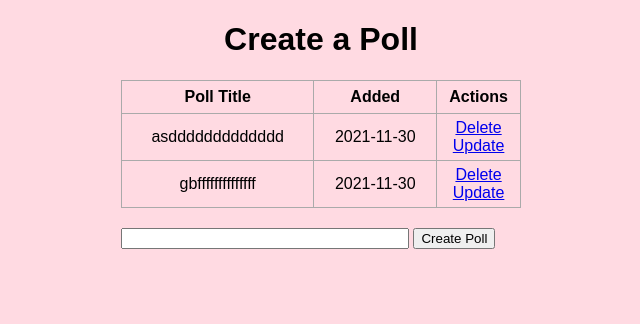
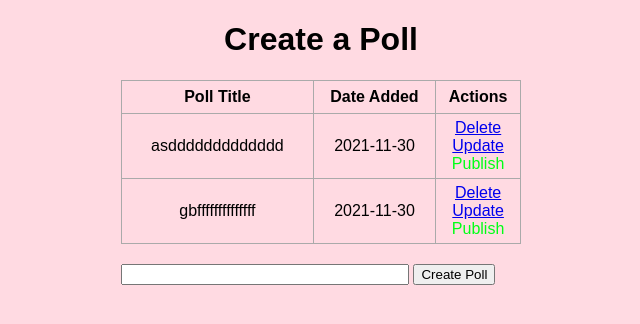
Before and after one commit to whunnius/DoodlePollClone, a Flask app: page / in a window 1280 px wide. Shown: the top 324 px of the page, without its empty margins (319-959 px from the left). Run offline with Flask 2, Linux system fonts and the light colour scheme; data comes from the database, SQL or seed files in the repository; both versions use the stored data as it was after the commit.

Commit message:
init app with procfile

```diff
--- a/app.py
+++ b/app.py
@@ -12,21 +12,25 @@ class Todo(db.Model):
     id = db.Column(db.Integer, primary_key=True)
     content = db.Column(db.String(200), nullable=False)
     date_created = db.Column(db.DateTime, default=datetime.now)
+    published = db.Column(db.Boolean,default=False)
+
+
 
     def __repr__(self):
         return '<Task %r>' % self.id
 
 
+#task_content is the entered in poll name by the admin i.e "wewe"
+#tasks is a list of tasks
+
 
 
 @app.route('/', methods=['POST', 'GET'])
-
-
 def index():
     if request.method == 'POST':
         task_content = request.form['content']
+
         new_task = Todo(content=task_content)
-
         try:
             db.session.add(new_task)
             db.session.commit()
@@ -36,6 +40,7 @@ def index():
 
     else:
         tasks = Todo.query.order_by(Todo.date_created).all()
+
         return render_template('index.html',tasks=tasks)
 
 
@@ -55,6 +60,7 @@ def update(id):
     task = Todo.query.get_or_404(id)
     if request.method == 'POST':
         task.content = request.form['content']
+        print(task.content)
         try:
             db.session.commit()
             return redirect('/')
@@ -62,6 +68,25 @@ def update(id):
             return 'Issue updating Schedule'
     else:
         return render_template('update.html',task=task)
+
+@app.route('/publish/<int:id>')
+def publish(id):
+    task = Todo.query.get_or_404(id)
+    if(task.published==False):
+        task.published =True
+    else:
+        task.published =False
+    try:
+        db.session.commit()
+        return redirect('/')
+    except:
+        return 'Issue publishing Schedule'
+
+
+
+
+
+
 if __name__ == "__main__":
     db.create_all()
     app.run(debug=True)
--- a/static/css/main.css
+++ b/static/css/main.css
@@ -34,3 +34,21 @@ td {
 #content {
     width: 70%;
 }
+
+a.button {
+    -webkit-appearance: button;
+    -moz-appearance: button;
+    appearance: button;
+
+    text-decoration: none;
+    color: rgb(0, 255, 21);
+}
+
+a.button1 {
+    -webkit-appearance: button;
+    -moz-appearance: button;
+    appearance: button;
+
+    text-decoration: none;
+    color: rgb(255, 0, 0);
+}
--- a/templates/index.html
+++ b/templates/index.html
@@ -9,16 +9,13 @@
     <h1 style="text-align: center">Create a Poll</h1>
     {% if tasks|length < 1 %}
     <h4 style="text-align: center">No Polls made. Create one below!</h4>
-        {% if task.content|length < 1 %}
-        <h4 style="text-align: center">Invalid Poll Title. Please enter a Poll Title name</h4>
-        {% endif %}
     {% else %}
 
     <table>
 
         <tr>
             <th>Poll Title</th>
-            <th>Added</th>
+            <th>Date Added</th>
             <th>Actions</th>
         </tr>
         {% for task in tasks%}
@@ -29,7 +26,12 @@
                     <a href="/delete/{{task.id}}">Delete</a>
                     <br>
                     <a href ="/update/{{task.id}}">Update</a>
-
+                    <br>
+                    {% if task.published == False %}
+                    <a href="/publish/{{task.id}}" class="button">Publish</a>
+                    {% else %}
+                    <a href="/publish/{{task.id}}" class="button1">Unpublish</a>
+                    {% endif %}
                 </td>
             </tr>
         {% endfor %}
--- a/templates/update.html
+++ b/templates/update.html
@@ -12,7 +12,7 @@
 
     <div class="form">
         <form action="/update/{{task.id}}" method="POST">
-            <input type="text" name="content" id="content" valuue = "{{task.content}}">
+            <input type="text" name="content" id="content" value = "{{task.content}}">
             <input type="submit" value="Update schedule">
         </form>
     </div>
```
Also changed, not shown: test.db.
